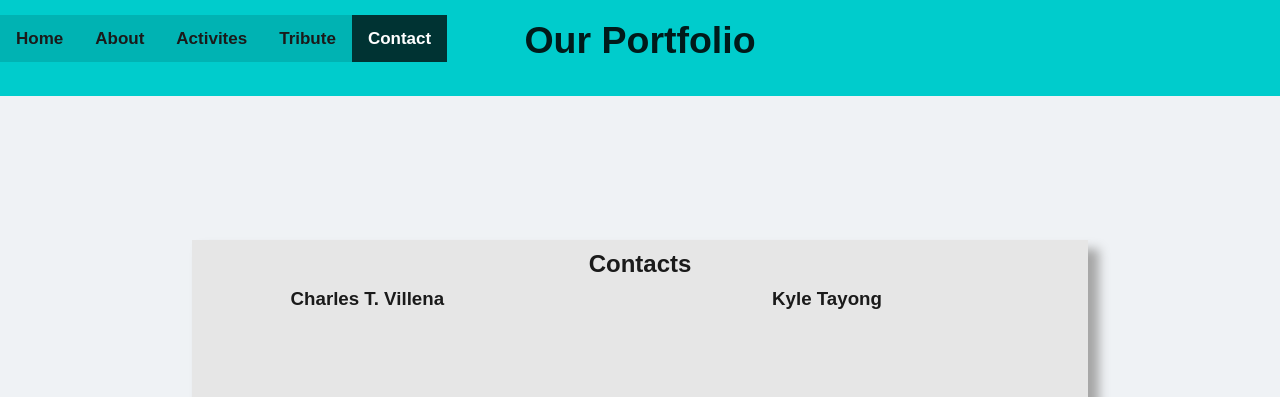
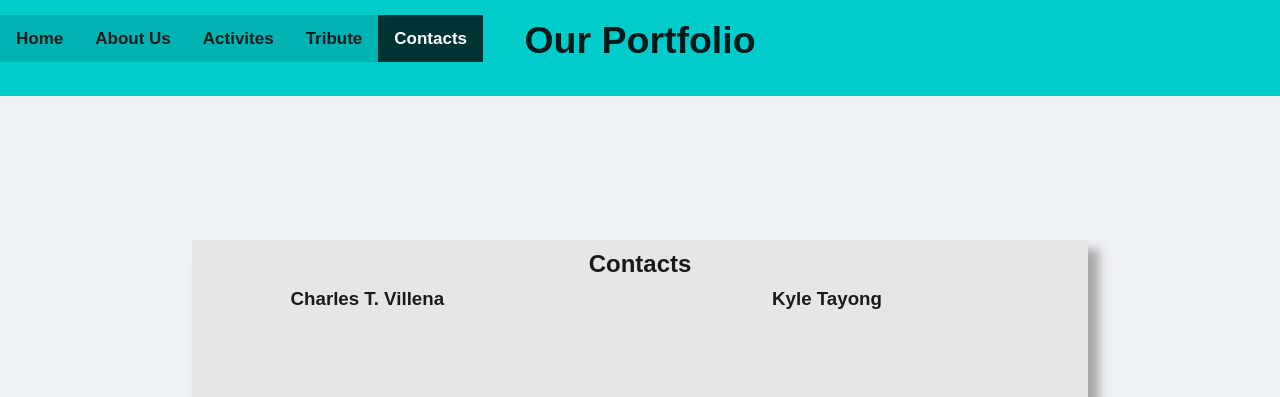
Before and after one commit to Charlie119256/charles.github.io, a plain HTML site: page contact.html in a window 1280 px wide. Shown: the top 397 px of the page. Drawn offline with Linux system fonts and the light colour scheme.

Commit message:
Update contact.html

```diff
--- a/contact.html
+++ b/contact.html
@@ -16,10 +16,10 @@
       </div>
             <ul>
                <li><a href="index.html">Home</a></li>
-               <li><a href="about.html">About</a></li>
+               <li><a href="about.html">About Us</a></li>
                <li><a href="activities.html">Activites</a></li>
                <li><a href="tribute.html">Tribute</a></li>
-               <li><a href="contact.html"class="active">Contact</a></li>
+               <li><a href="contact.html"class="active">Contacts</a></li>
             </ul>
     </nav>
 
```
